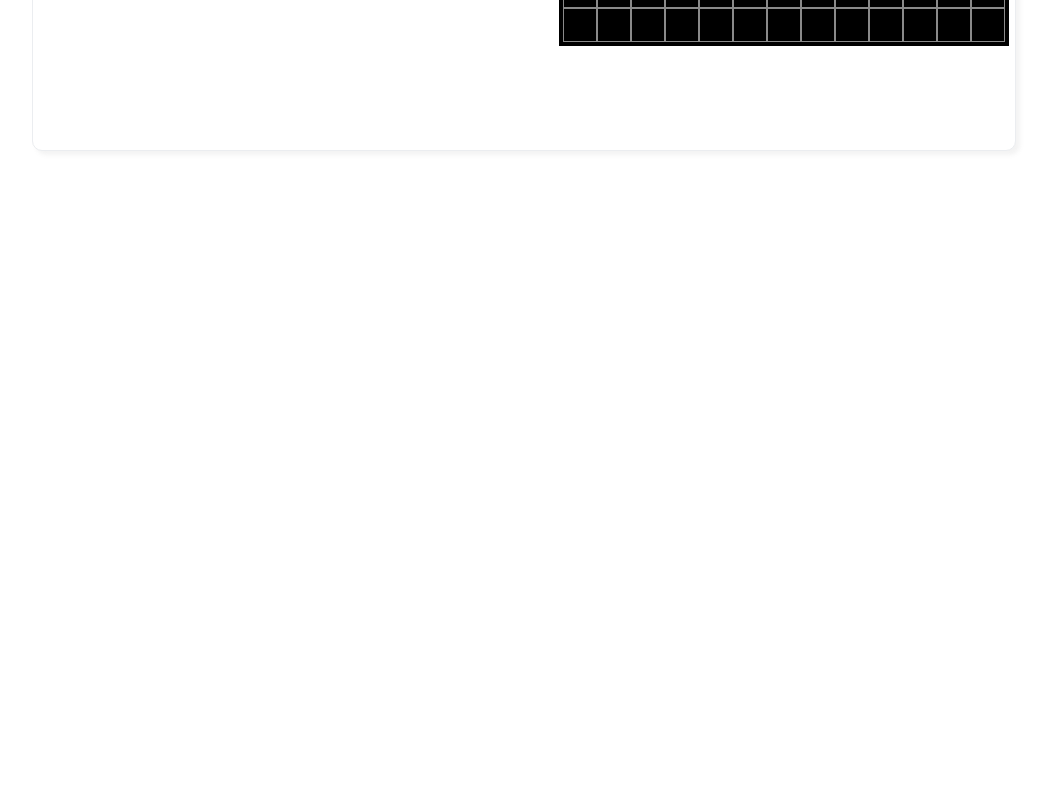
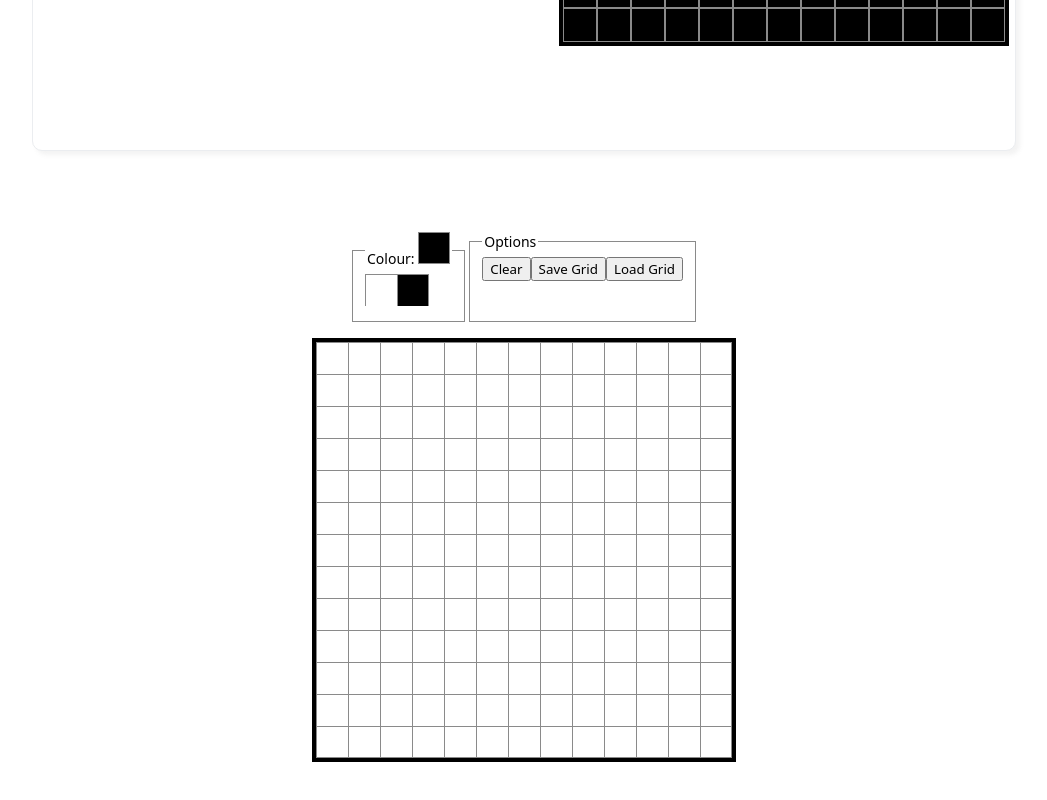
Before and after one commit to francescacallard/times-cross-word, a React (Create React App) app: page / in a window 1280 px wide. Shown: the part 568-1368 px from the top of the page, without its empty margins (116-1163 px from the left). Before the commit the page ends 800 px from the top, so only its background shows below. Built offline with nearby package versions, Linux system fonts and the light colour scheme.

Commit message:
grid and coordinates working good

```diff
--- /dev/null
+++ b/src/components/PaintGrid/index.jsx
@@ -0,0 +1,148 @@
+import React, { useState, useEffect, useCallback } from "react";
+import "./styles.css";
+
+const COLORS = {
+  white: "white",
+  black: "black",
+};
+
+const GRID_ROWS = 13;
+const GRID_COLUMNS = 13;
+
+const isMouseDown = () => window.mouseDownState;
+
+window.addEventListener("mousedown", () => {
+  window.mouseDownState = true;
+});
+window.addEventListener("mouseup", () => {
+  window.mouseDownState = false;
+});
+
+export const PaintGrid = () => {
+  const [activeColor, setActiveColor] = useState(COLORS.black);
+  const [showGrid, setShowGrid] = useState(true);
+  const [gridState, setGridState] = useState(
+    Array(GRID_ROWS).fill().map(() => Array(GRID_COLUMNS).fill(COLORS.white))
+  );
+
+  const clearCells = () => {
+    if (window.confirm("Are you sure you want to clear the grid?")) {
+      setGridState(Array(GRID_ROWS).fill().map(() => Array(GRID_COLUMNS).fill(COLORS.white)));
+    }
+  };
+
+  const handleCellChange = useCallback((id, color) => {
+    const [col, row] = id.split(',').map(Number);
+    setGridState(prevState => {
+      const newState = [...prevState];
+      newState[row][col] = color;
+      return newState;
+    });
+  }, []);
+
+  const saveGridState = () => {
+    const blackCells = [];
+    gridState.forEach((row, i) => {
+      row.forEach((cell, j) => {
+        if (cell === COLORS.black) {
+          blackCells.push(`${j},${i}`);
+        }
+      });
+    });
+
+    const saveData = {
+      gridState: gridState,
+      blackCells: blackCells
+    };
+
+    localStorage.setItem('gridState', JSON.stringify(saveData));
+    console.log('Grid state saved');
+  };
+
+  const loadGridState = () => {
+    const savedData = JSON.parse(localStorage.getItem('gridState'));
+    if (savedData) {
+      setGridState(savedData.gridState);
+      console.log('Grid state loaded');
+      console.log('Black cells:', savedData.blackCells);
+    }
+  };
+
+  return (
+    <main>
+      <section className="controls">
+        <fieldset>
+          <legend>
+            Colour: <CellButton color={activeColor} />
+          </legend>
+          {Object.entries(COLORS).map(([key, value]) => (
+            <CellButton
+              key={key}
+              title={`Select color: ${key}`}
+              color={value}
+              onClick={() => setActiveColor(value)}
+            />
+          ))}
+        </fieldset>
+        <fieldset>
+          <legend>Options</legend>
+          <button onClick={clearCells}>Clear</button>
+          <button onClick={saveGridState}>Save Grid</button>
+          <button onClick={loadGridState}>Load Grid</button>
+        </fieldset>
+      </section>
+      <section
+        className={["cells", showGrid ? "show-grid" : "hide-grid"].join(" ")}
+      >
+        {gridState.map((row, i) => (
+          <div className="row" key={i}>
+            {row.map((cellColor, j) => (
+              <Cell
+                key={`${j},${i}`}
+                id={`${j},${i}`}
+                activeColor={activeColor}
+                color={cellColor}
+                onChange={handleCellChange}
+              />
+            ))}
+          </div>
+        ))}
+      </section>
+    </main>
+  );
+}
+
+const Cell = ({
+  id,
+  activeColor,
+  color,
+  onChange
+}) => {
+  const handleMouseDown = useCallback(() => {
+    onChange(id, activeColor);
+  }, [activeColor, id, onChange]);
+
+  const handleMouseOver = useCallback(() => {
+    if (isMouseDown()) {
+      onChange(id, activeColor);
+    }
+  }, [activeColor, id, onChange]);
+
+  const handleDoubleClick = useCallback(() => onChange(id, COLORS.white), [id, onChange]);
+
+  return (
+    <CellButton
+      onDoubleClick={handleDoubleClick}
+      onMouseDown={handleMouseDown}
+      onMouseOver={handleMouseOver}
+      color={color}
+      title={`A ${color} cell`}
+    />
+  );
+};
+
+const CellButton = ({ color, ...otherProps }) => {
+  return (
+    <span style={{ backgroundColor: color }} className="cell" {...otherProps} />
+  );
+};
--- /dev/null
+++ b/src/components/PaintGrid/styles.css
@@ -0,0 +1,67 @@
+:root {
+  --silver-border: 0.5px solid #8A8A8A;
+  --cell-size: 32px;
+}
+
+main {
+  display: flex;
+  flex-direction: column;
+  align-items: center;
+  font-family: sans-serif;
+  margin-bottom: 24px;
+}
+
+.controls {
+  display: flex;
+}
+
+fieldset {
+border-top: 0.5px solid #8A8A8A;
+  border-right: 0.5px solid #8A8A8A;
+  border-bottom: 1px solid #8A8A8A;
+  border-left: 0.5px solid #8A8A8A;
+}
+
+label,
+legend {
+  font-size: 14px;
+}
+
+section {
+  margin-bottom: 1rem;
+
+}
+
+section:last-of-type {
+  margin-bottom: 0;
+  border: 4px solid #000;
+  margin-bottom: 84px;
+}
+
+.row {
+  display: flex;
+}
+
+*:last-of-type > .cell {
+  border-bottom: var(--silver-border);
+}
+
+.cell {
+  box-sizing: border-box;
+  display: inline-block;
+  border: none;
+  border-left: var(--silver-border);
+  border-top: var(--silver-border);
+  height: var(--cell-size);
+  width: var(--cell-size);
+  margin: 0;
+  cursor: pointer;
+}
+
+.cell:last-of-type {
+  border-right: var(--silver-border);
+}
+
+.cells.hide-grid .cell {
+  border: none;
+}
--- a/src/routes/Index/index.tsx
+++ b/src/routes/Index/index.tsx
@@ -1,6 +1,7 @@
 import React from 'react'
 import { useIntl } from 'react-intl'
 import { GenerateCrossword } from 'components/GenerateCrossword'
+import { PaintGrid } from 'components/PaintGrid'
 import 'App.css'
 
 const Index: React.FC = () => {
@@ -9,6 +10,7 @@ const Index: React.FC = () => {
   return (
     <div className="App">
       <GenerateCrossword />
+      <PaintGrid />
     </div>
   );
 }
```
